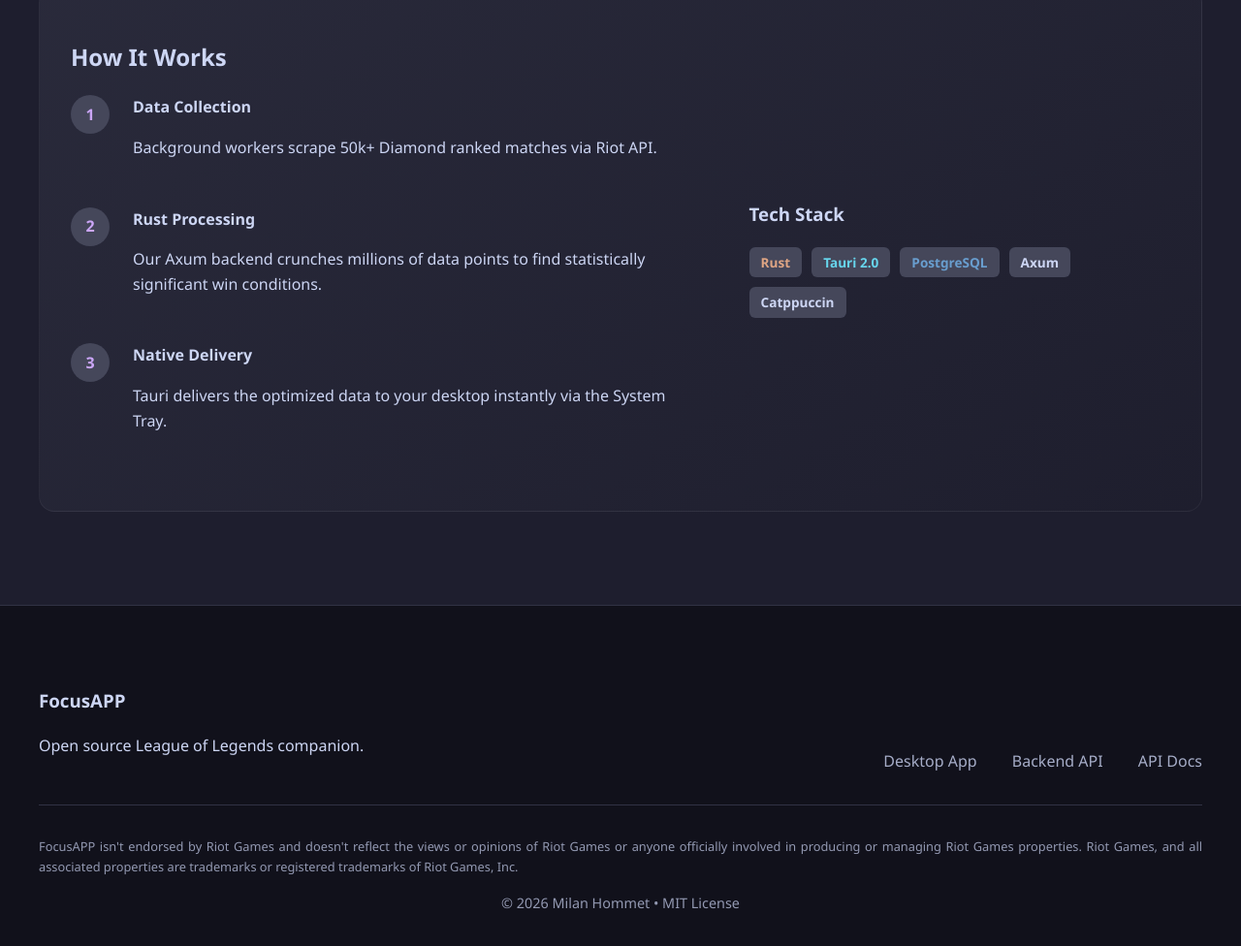
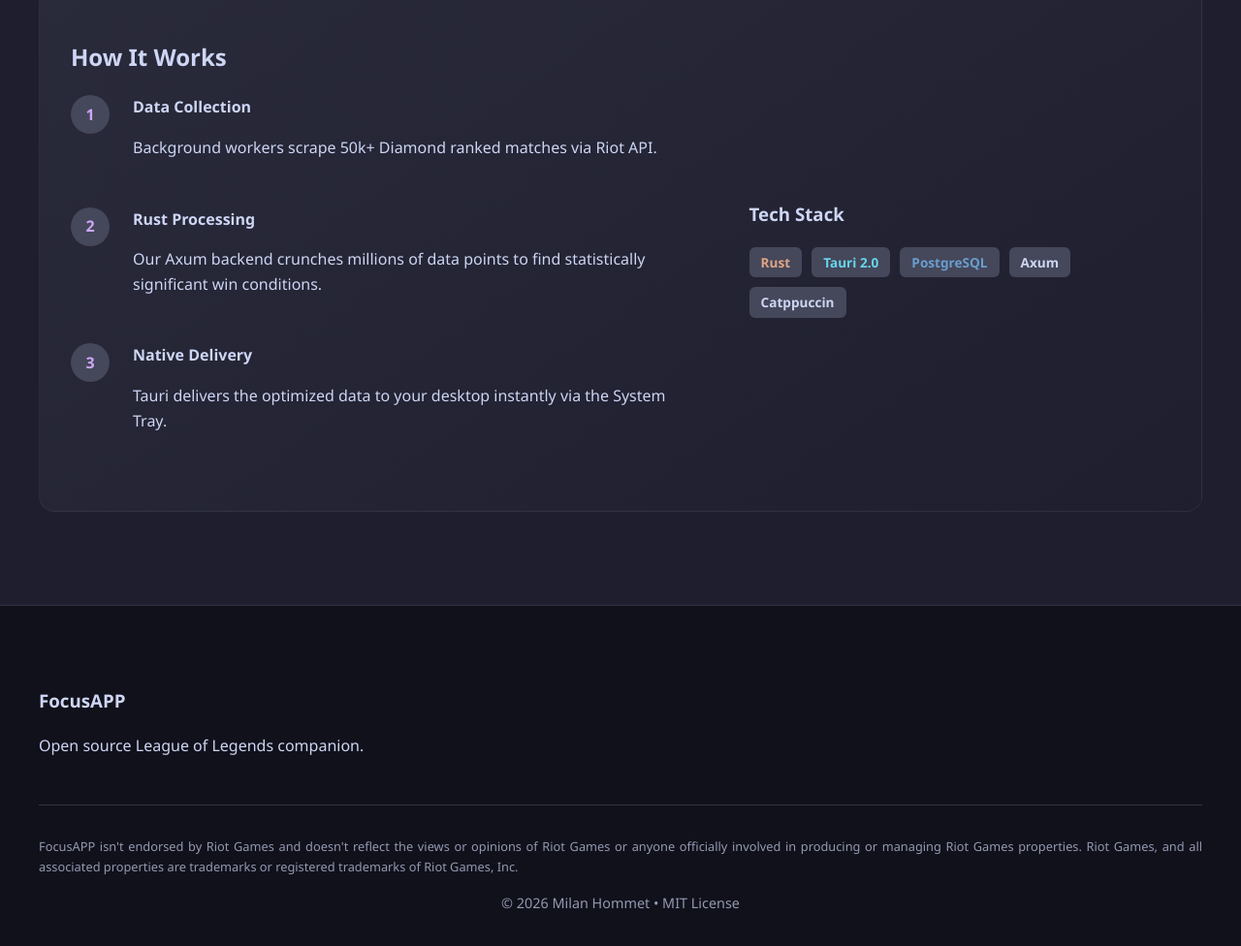
Before and after one commit to mhommet/FocusWebsite, a plain HTML site: page www/index.html in a window 1280 px wide. Shown: the part 2299-3275 px from the top of the page at 97% size. Drawn offline with Linux system fonts and the light colour scheme; no server answers.

Commit message:
remove footer links

```diff
--- a/www/index.html
+++ b/www/index.html
@@ -236,11 +236,6 @@
                     <h3>FocusAPP</h3>
                     <p>Open source League of Legends companion.</p>
                 </div>
-                <div class="footer-links">
-                    <a href="https://github.com/mhommet/FocusAPP">Desktop App</a>
-                    <a href="https://github.com/mhommet/focusapp-api">Backend API</a>
-                    <a href="https://focus.hommet.ch/docs">API Docs</a>
-                </div>
             </div>
             <hr class="footer-divider">
             <p class="legal">
```
